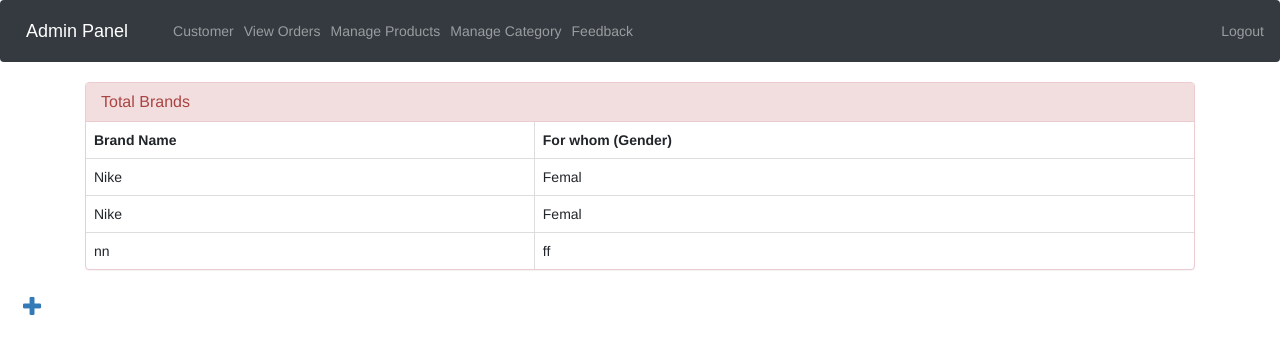
After one commit to astuman/Shoe-shopping-site, a Django app: page /admin-category in a window 1280 px wide. The commit adds this page. Shown: the top 354 px of the page. Run offline with Django 3.2, Linux system fonts and the light colour scheme; a user stored in the database is signed in; data comes from the database, SQL or seed files in the repository; both versions use the stored data as it was after the commit; some libraries are stand-ins or nearby versions.

Commit message:
add additional featurn to product

```diff
--- a/ecommerce/urls.py
+++ b/ecommerce/urls.py
@@ -26,6 +26,10 @@ urlpatterns = [
     path('delete-product/<int:pk>', views.delete_product_view,name='delete-product'),
     path('update-product/<int:pk>', views.update_product_view,name='update-product'),
 
+    path('admin-category', views.admin_category_view,name='admin-category'),
+    path('admin-add-category', views.admin_add_category_view,name='admin-add-category'),
+
+
     path('admin-view-booking', views.admin_view_booking_view,name='admin-view-booking'),
     path('delete-order/<int:pk>', views.delete_order_view,name='delete-order'),
     path('update-order/<int:pk>', views.update_order_view,name='update-order'),
--- a/shoeshop/forms.py
+++ b/shoeshop/forms.py
@@ -19,7 +19,7 @@ class CustomerForm(forms.ModelForm):
 class ProductForm(forms.ModelForm):
     class Meta:
         model=models.Product
-        fields=['name','quantity','price','description','product_image']
+        fields=['name','quantity','category','price','description','product_image']
 
 #address of shipment
 class AddressForm(forms.Form):
@@ -43,3 +43,7 @@ class ContactusForm(forms.Form):
     Name = forms.CharField(max_length=30)
     Email = forms.EmailField()
     Message = forms.CharField(max_length=500,widget=forms.Textarea(attrs={'rows': 3, 'cols': 30}))
+class categoryForm(forms.ModelForm):
+    class Meta:
+        model=models.Category
+        fields=['brand', 'gender']
--- a/shoeshop/models.py
+++ b/shoeshop/models.py
@@ -18,6 +18,7 @@ class Customer(models.Model):
 
 class Product(models.Model):
     name=models.CharField(max_length=40)
+    category= models.ForeignKey('category', on_delete=models.CASCADE,null=True)
     quantity=models.CharField(max_length=10, null=True, blank=True)
     product_image= models.ImageField(upload_to='product_image/', null=True, blank=True)
     price = models.PositiveIntegerField()
@@ -49,3 +50,8 @@ class Feedback(models.Model):
     date= models.DateField(auto_now_add=True,null=True)
     def __str__(self):
         return self.name
+class Category(models.Model):
+    brand = models.CharField(max_length=40)
+    gender=models.CharField(max_length=5)
+    def __str__(self):
+        return self.brand
--- a/shoeshop/views.py
+++ b/shoeshop/views.py
@@ -50,8 +50,6 @@ def customer_signup_view(request):
 #-----------for checking user iscustomer
 def is_customer(user):
     return user.groups.filter(name='CUSTOMER').exists()
-
-
 
 #---------AFTER ENTERING CREDENTIALS WE CHECK WHETHER USERNAME AND PASSWORD IS OF ADMIN,CUSTOMER
 def afterlogin_view(request):
@@ -140,6 +138,27 @@ def admin_add_product_view(request):
             productForm.save()
         return HttpResponseRedirect('admin-products')
     return render(request,'shoeshop/admin_add_products.html',{'productForm':productForm})
+
+@login_required(login_url='adminlogin')
+def admin_category_view(request):
+    category=models.Category.objects.all()
+    return render(request,'shoeshop/admin_category.html',{'category':category})
+
+
+
+
+# admin add new brand by clicking on 'add brand' button
+@login_required(login_url='adminlogin')
+def admin_add_category_view(request):
+    categoryForm=forms.categoryForm()
+    if request.method=='POST':
+        categoryForm=forms.categoryForm(request.POST, request.FILES)
+        if categoryForm.is_valid():
+            categoryForm.save()
+        return HttpResponseRedirect('admin-category')
+    return render(request, 'shoeshop/admin_add_category.html', {'categoryForm': categoryForm})
+
+
 
 
 @login_required(login_url='adminlogin')
--- a/templates/shoeshop/admin_add_products.html
+++ b/templates/shoeshop/admin_add_products.html
@@ -38,6 +38,10 @@
           </div>
           <div class="col-md-6">
             <div class="form-group">
+              <label for="">Category</label>
+              {% render_field productForm.category class="form-control" placeholder="Category" %}
+            </div>
+            <div class="form-group">
               <label for="">Product Price ($)</label>
               {% render_field productForm.price class="form-control" placeholder="52" %}
             </div>
--- a/templates/shoeshop/admin_base.html
+++ b/templates/shoeshop/admin_base.html
@@ -23,6 +23,7 @@
           <a href="/view-customer" class="nav-item nav-link">Customer</a>
           <a href="/admin-view-booking" class="nav-item nav-link">View Orders</a>
           <a href="/admin-products" class="nav-item nav-link">Manage Products</a>
+          <a href="/admin-category" class="nav-item nav-link">Manage Category</a>
            <a href="/view-feedback" class="nav-item nav-link">Feedback</a>
         </div>
 
--- /dev/null
+++ b/templates/shoeshop/admin_category.html
@@ -0,0 +1,44 @@
+{% extends 'shoeshop/admin_base.html' %}
+{% load static %}
+{% block content %}
+
+
+<head>
+  <link href="//netdna.bootstrapcdn.com/bootstrap/3.0.0/css/bootstrap.min.css" rel="stylesheet" id="bootstrap-css">
+  <script src="//netdna.bootstrapcdn.com/bootstrap/3.0.0/js/bootstrap.min.js"></script>
+  <script src="//code.jquery.com/jquery-1.11.1.min.js"></script>
+  <link rel="stylesheet" href="/static/admin_add_products.css">
+</head>
+
+<div class="container">
+  <div class="panel panel-danger">
+    <div class="panel-heading">
+      <h6 class="panel-title">Total Brands</h6>
+    </div>
+    <table class="table table-hover table-bordered" id="dev-table">
+      <thead>
+        <tr>
+          <th>Brand Name</th>
+          <th>For whom (Gender)</th>
+        </tr>
+      </thead>
+      {% for c in category %}
+  {% if c %}
+
+      <tr>
+        <td> {{c.brand}}</td>
+        <td>{{c.gender}}</td>
+     </tr>
+      {%else%}
+      <br><br><br>
+      <h1>No Brand still!!</h1>
+      {% endif %}
+      {% endfor %}
+    </table>
+  </div>
+</div>
+<!-- add product floating button -->
+<a href="/admin-add-category" class="float">
+<i class="fa fa-plus my-float"></i>
+</a>
+{% endblock content %}
--- a/templates/shoeshop/admin_products.html
+++ b/templates/shoeshop/admin_products.html
@@ -19,6 +19,7 @@
       <thead>
         <tr>
           <th>Name</th>
+          <th>Category</th>
           <th>Quantity</th>
           <th>Image</th>
           <th>Price</th>
@@ -31,6 +32,7 @@
 
       <tr>
         <td> {{p.name}}</td>
+        <td> {{p.category}}</td>
         <td>{{p.quantity}}</td>
         <td> <img src="{% static p.product_image.url %}" alt="Product Pic" height="40px" width="40px" /></td>
 
```
Also changed, not shown: static/admin_update_customer.css (added, +40 -0 lines), static/payment_success.css (added, +35 -0 lines), templates/shoeshop/admin_add_category.html (added, +45 -0 lines), templates/shoeshop/admin_update_customer.html (+1 -43 lines), templates/shoeshop/payment_success.html (+1 -37 lines), db.sqlite3, shoeshop/migrations/0003_auto_20221214_0824.py (added), shoeshop/migrations/0004_auto_20221214_0825.py (added), templates/shoeshop/admin_purchase.html (line endings or trailing spaces).
